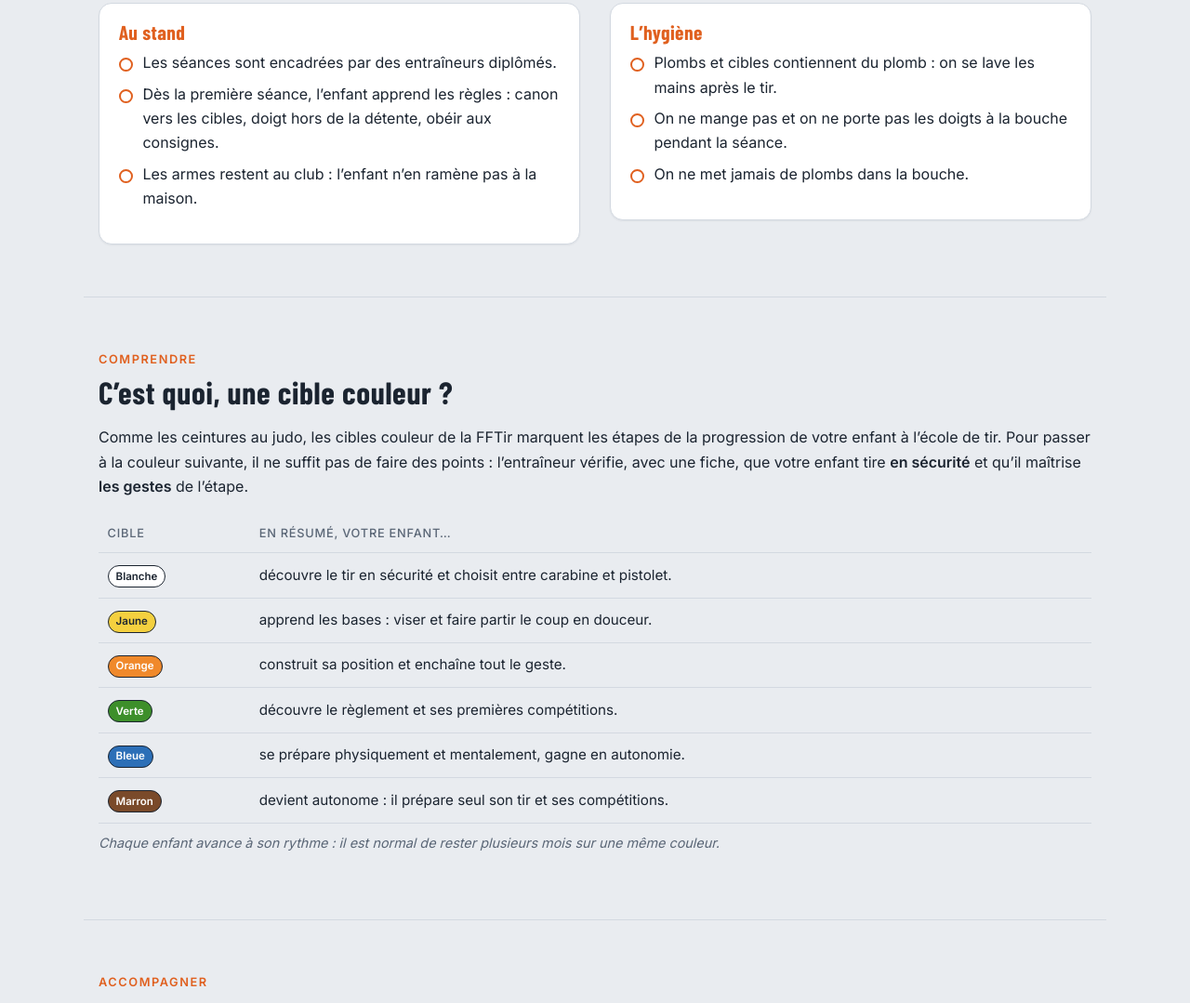
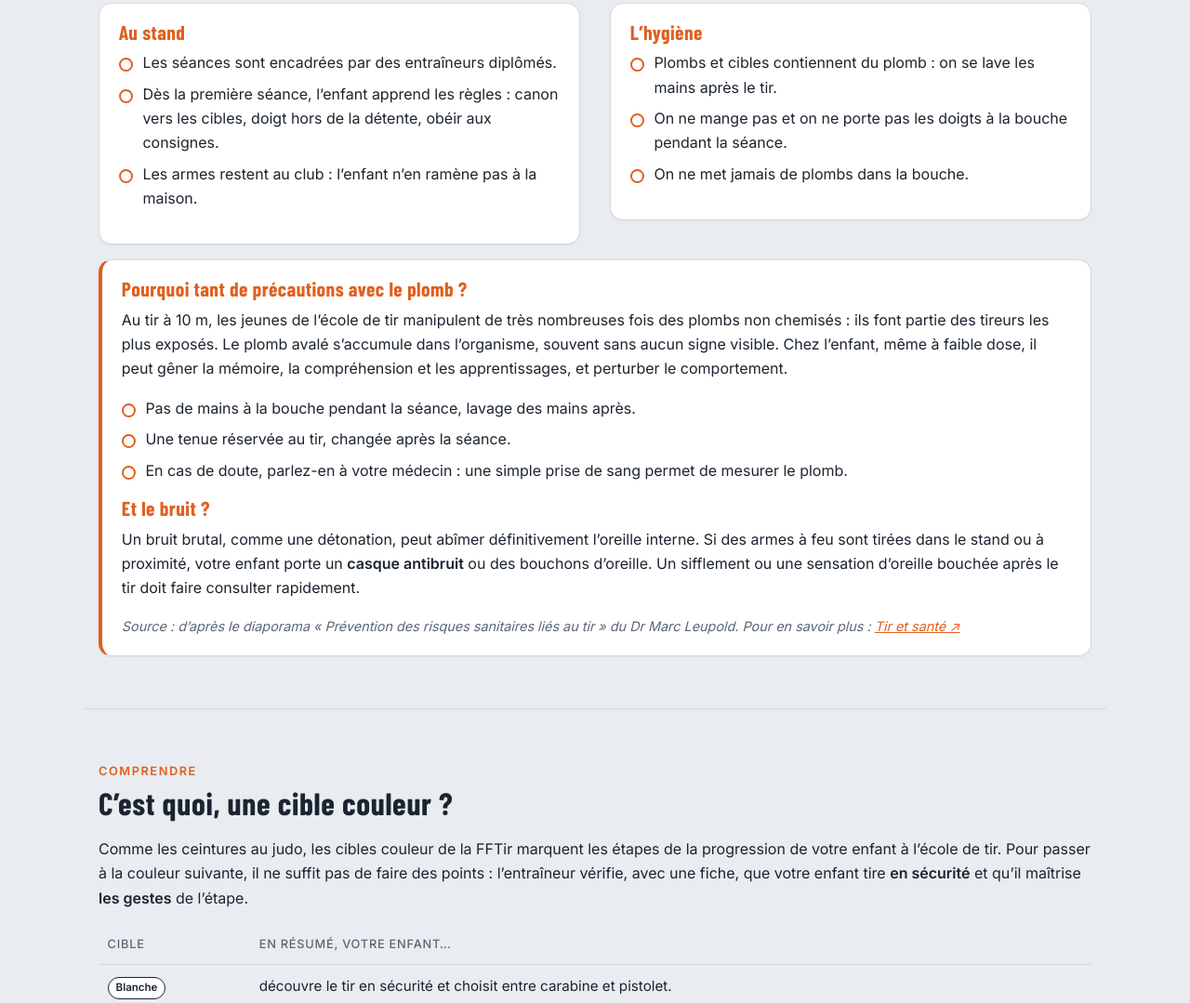
Before and after one commit to MonTirSportif/edt, a plain HTML site: page parents-cibles-couleur.html in a window 1280 px wide. Shown: the part 2259-3338 px from the top of the page at 93% size. Drawn offline with Linux system fonts and the light colour scheme.

Commit message:
Guide des parents : le plomb et le bruit (d'après le Dr Marc Leupold)
Co-Authored-By: Claude Opus 5.5 <noreply@anthropic.com>
Claude-Session: https://claude.ai/code/session_016nNYyBNScNn5EHhj22Sydx

```diff
--- a/parents-cibles-couleur.html
+++ b/parents-cibles-couleur.html
@@ -59,6 +59,12 @@
 <div class="card"><h3>Au stand</h3><ul class="check"><li>Les séances sont encadrées par des entraîneurs diplômés.</li><li>Dès la première séance, l’enfant apprend les règles : canon vers les cibles, doigt hors de la détente, obéir aux consignes.</li><li>Les armes restent au club : l’enfant n’en ramène pas à la maison.</li></ul></div>
 <div class="card"><h3>L’hygiène</h3><ul class="check"><li>Plombs et cibles contiennent du plomb : on se lave les mains après le tir.</li><li>On ne mange pas et on ne porte pas les doigts à la bouche pendant la séance.</li><li>On ne met jamais de plombs dans la bouche.</li></ul></div>
 </div>
+<div class="card" style="margin-top:1rem;border-left:4px solid var(--acc)"><h3>Pourquoi tant de précautions avec le plomb ?</h3>
+<p>Au tir à 10 m, les jeunes de l’école de tir manipulent de très nombreuses fois des plombs non chemisés : ils font partie des tireurs les plus exposés. Le plomb avalé s’accumule dans l’organisme, souvent sans aucun signe visible. Chez l’enfant, même à faible dose, il peut gêner la mémoire, la compréhension et les apprentissages, et perturber le comportement.</p>
+<ul class="check"><li>Pas de mains à la bouche pendant la séance, lavage des mains après.</li><li>Une tenue réservée au tir, changée après la séance.</li><li>En cas de doute, parlez-en à votre médecin : une simple prise de sang permet de mesurer le plomb.</li></ul>
+<h3 style="margin-top:1rem">Et le bruit ?</h3>
+<p>Un bruit brutal, comme une détonation, peut abîmer définitivement l’oreille interne. Si des armes à feu sont tirées dans le stand ou à proximité, votre enfant porte un <b>casque antibruit</b> ou des bouchons d’oreille. Un sifflement ou une sensation d’oreille bouchée après le tir doit faire consulter rapidement.</p>
+<p class="note">Source : d’après le diaporama « Prévention des risques sanitaires liés au tir » du Dr Marc Leupold. Pour en savoir plus : <a href="https://pistol.montirsportif.com/tir-et-sante.html" target="_blank" rel="noopener">Tir et santé ↗</a></p></div>
 </section>
 <section id="par-quoi"><div class="kicker">Comprendre</div><h2>C’est quoi, une cible couleur ?</h2>
 <p>Comme les ceintures au judo, les cibles couleur de la FFTir marquent les étapes de la progression de votre enfant à l’école de tir. Pour passer à la couleur suivante, il ne suffit pas de faire des points : l’entraîneur vérifie, avec une fiche, que votre enfant tire <b>en sécurité</b> et qu’il maîtrise <b>les gestes</b> de l’étape.</p>
```
Also changed, not shown: c-est-nouveau.html (+1 -1 lines).
